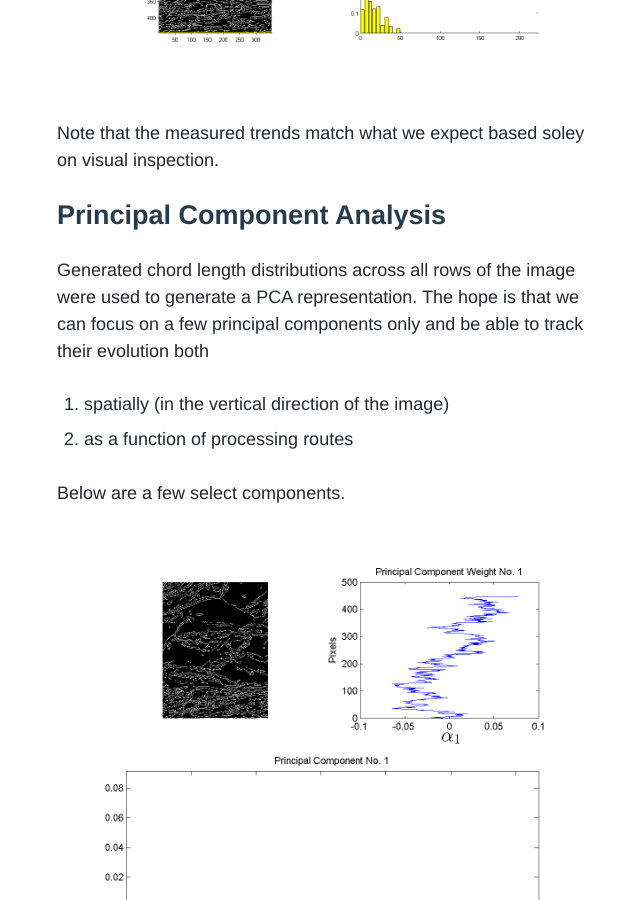
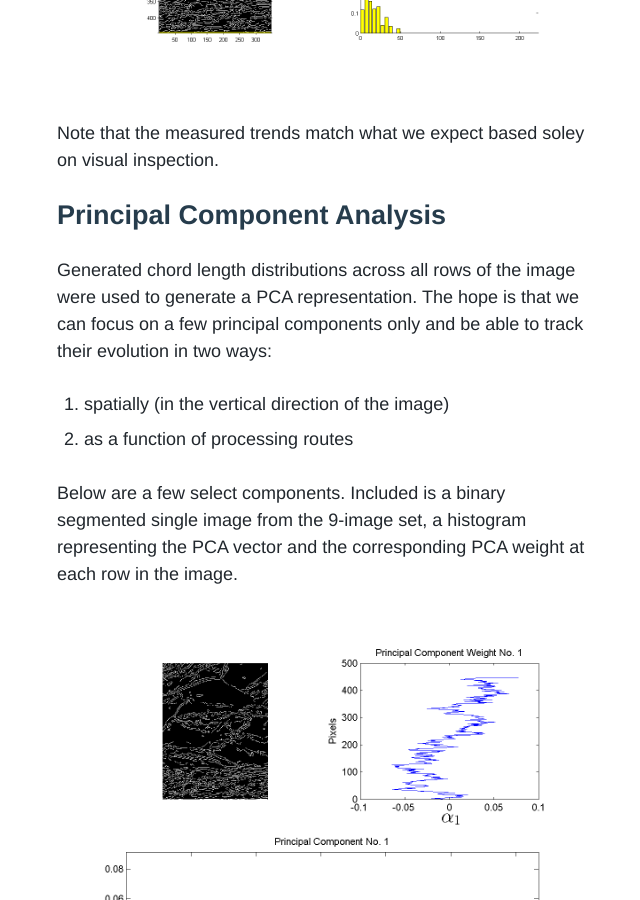
Before and after one commit to Materials-Informatics-Class-Fall2014/MIC-Machining-Gradients, a Jekyll site: the page built from _posts/2014-11-19-Chord-Length-Distributions-and-PCA-Pt-Deux.md, in a window 1280 px wide and 900 px high, scrolled down 2813 px. Shown: the whole window, without its empty margins (317-957 px from the left). Built offline with Jekyll 4.4.1, drawn with Linux system fonts in a browser that asks for light colours; nearby versions of some CDN libraries; some web fonts are replaced; comment, search, counter and statistics services are not loaded.

Commit message:
post update

```diff
--- a/_posts/2014-11-19-Chord-Length-Distributions-and-PCA-Pt-Deux.md
+++ b/_posts/2014-11-19-Chord-Length-Distributions-and-PCA-Pt-Deux.md
@@ -37,12 +37,12 @@ Note that the measured trends match what we expect based soley on visual inspect
 
 ## Principal Component Analysis
 
-Generated chord length distributions across all rows of the image were used to generate a PCA representation. The hope is that we can focus on a few principal components only and be able to track their evolution both
+Generated chord length distributions across all rows of the image were used to generate a PCA representation. The hope is that we can focus on a few principal components only and be able to track their evolution in two ways:
 
 1. spatially (in the vertical direction of the image)
 2. as a function of processing routes
 
-Below are a few select components.
+Below are a few select components. Included is a binary segmented single image from the 9-image set, a histogram representing the PCA vector and the corresponding PCA weight at each row in the image.
 
 [![Image](http://matinfteam4.github.io/images/22/chords/princecomp_pdf_1.png)](http://matinfteam4.github.io/images/22/chords/princecomp_pdf_1.png)
 
```
